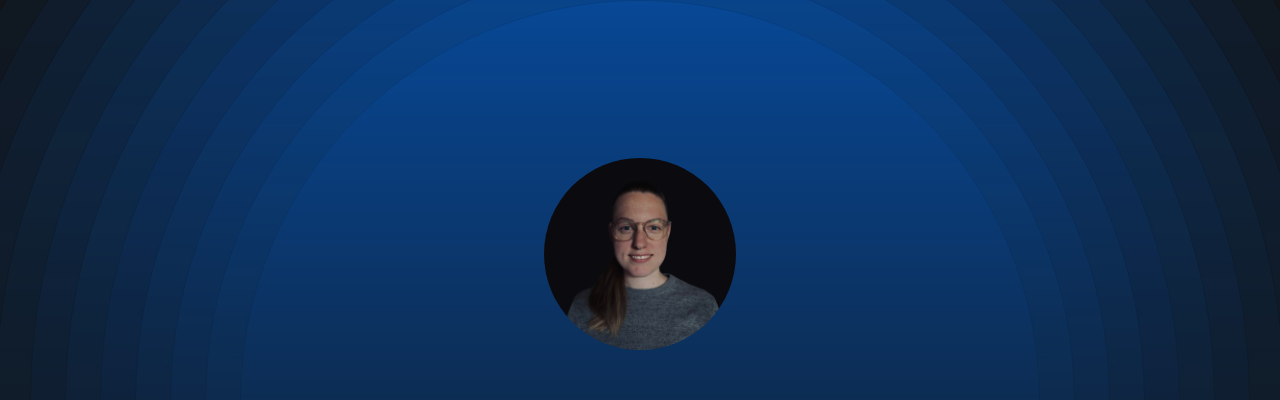
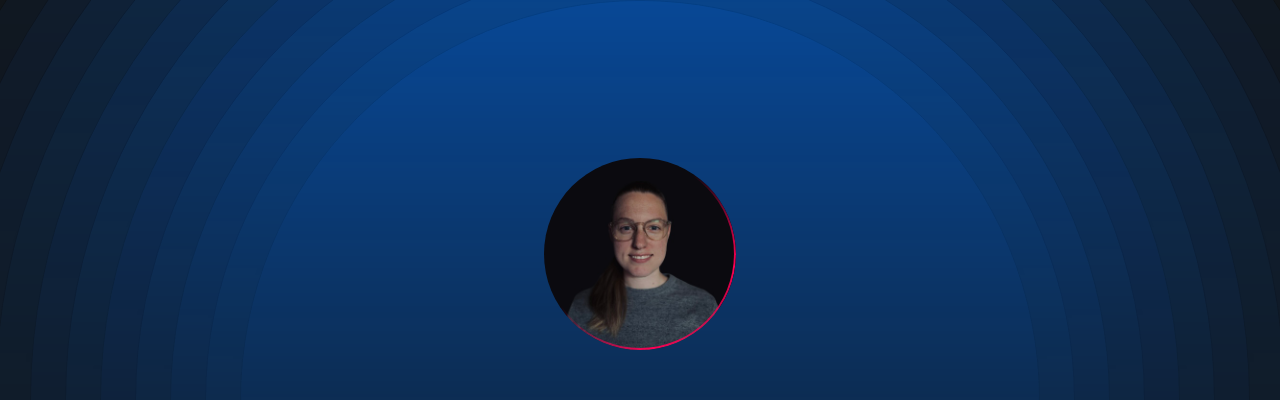
Before and after one commit to BaileyKH/baileyh-portfolio, a React (Vite) app: page / in a window 1280 px wide. Shown: the top 400 px of the page. Built offline with nearby package versions, Linux system fonts and the light colour scheme.

Commit message:
Update: added shine  border to profile picture in hero

```diff
--- a/src/components/Hero.tsx
+++ b/src/components/Hero.tsx
@@ -18,7 +18,14 @@ export const Hero = () => {
                     transition={{ duration: 1.5 }}
                     className="flex flex-col justify-center items-center"
                 >
-                    <img src={headshot} className='z-10 rounded-full w-48 mb-12'/>
+                    <ShineBorder
+                        color={'#ff0055'}
+                        borderWidth={2}
+                        borderRadius={100}
+                        className="flex justify-center items-center bg-transparent mb-12 p-0 z-10"
+                    >
+                        <img src={headshot} className='rounded-full w-48'/>
+                    </ShineBorder>
                     <h1 className="z-10 whitespace-pre-wrap text-center text-6xl font-bold tracking-wider text-primaryAccent">Bailey Henderson</h1>
                     <div className="flex gap-x-2 justify-center mt-2">
                     <HyperText
```
